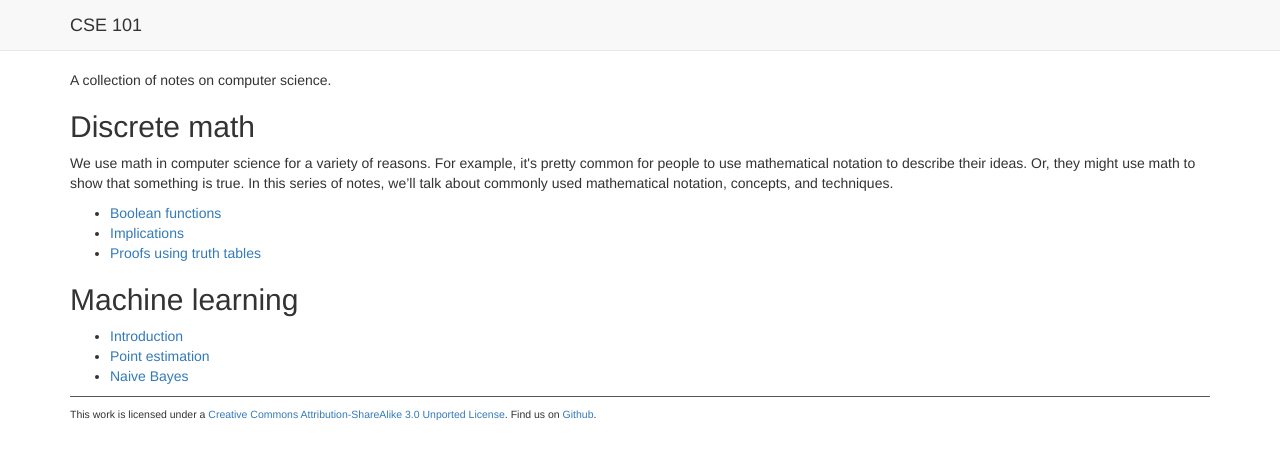
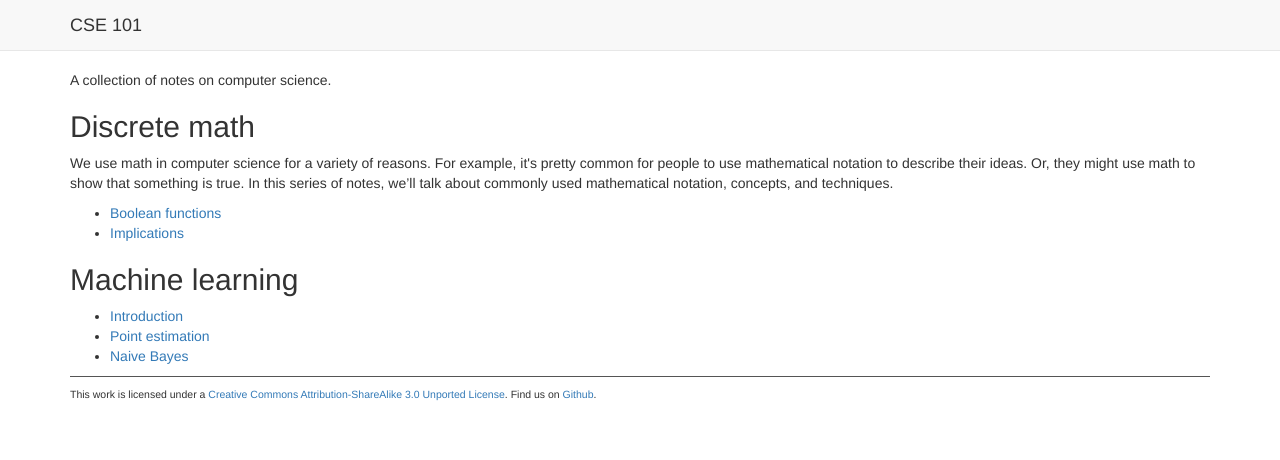
Before and after one commit to jstnhuang/cse101, a Jekyll site: the page built from index.html, in a window 1280 px wide. Shown: the top 460 px of the page. Built offline with Jekyll 4.4.1, drawn with Linux system fonts in a browser that asks for light colours; nearby versions of some CDN libraries.

Commit message:
Remove dead link.

```diff
--- a/index.html
+++ b/index.html
@@ -9,7 +9,6 @@ layout: index
 <ul>
   <li><a href="notes/discrete-math/boolean-functions.html">Boolean functions</a></li>
   <li><a href="notes/discrete-math/implications.html">Implications</a>
-  <li><a href="notes/discrete-math/proofs-using-truth-tables.html">Proofs using truth tables</a>
 </ul>
 <h2>Machine learning</h2>
 <ul>
```
